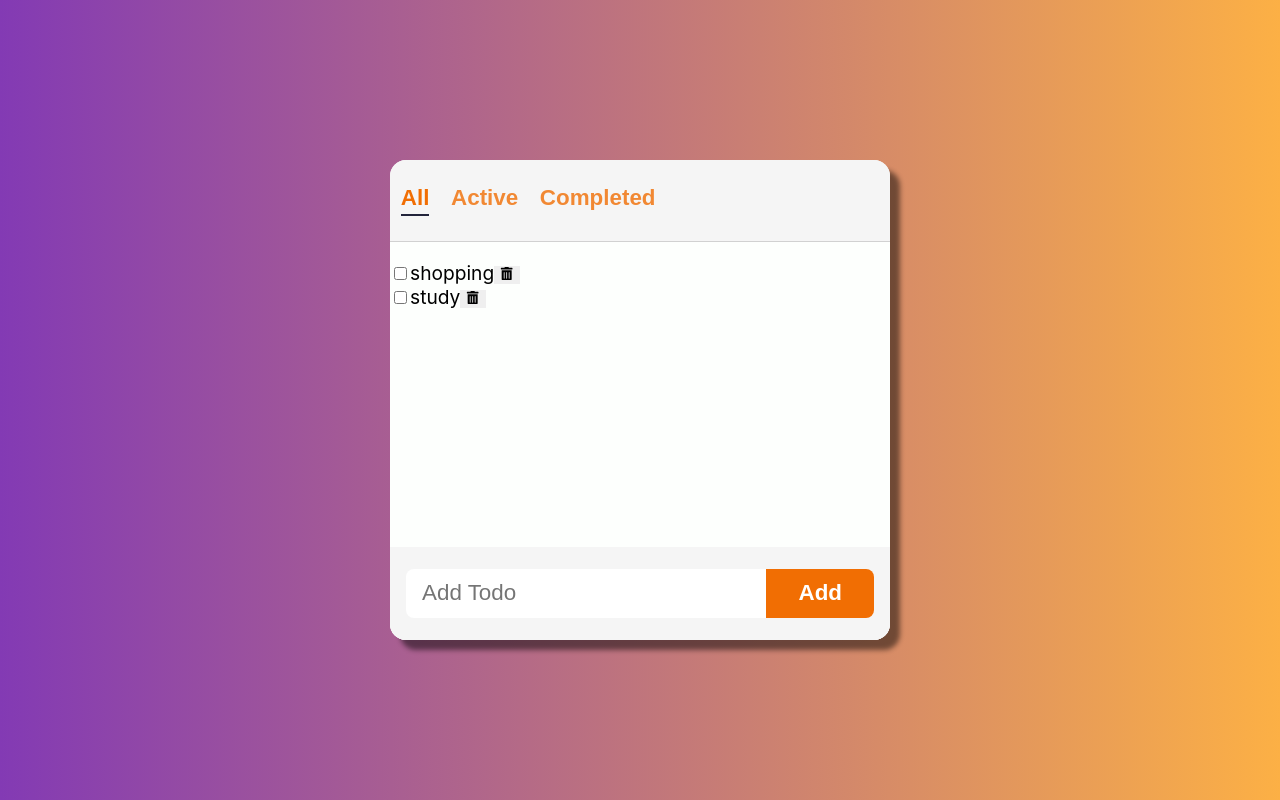
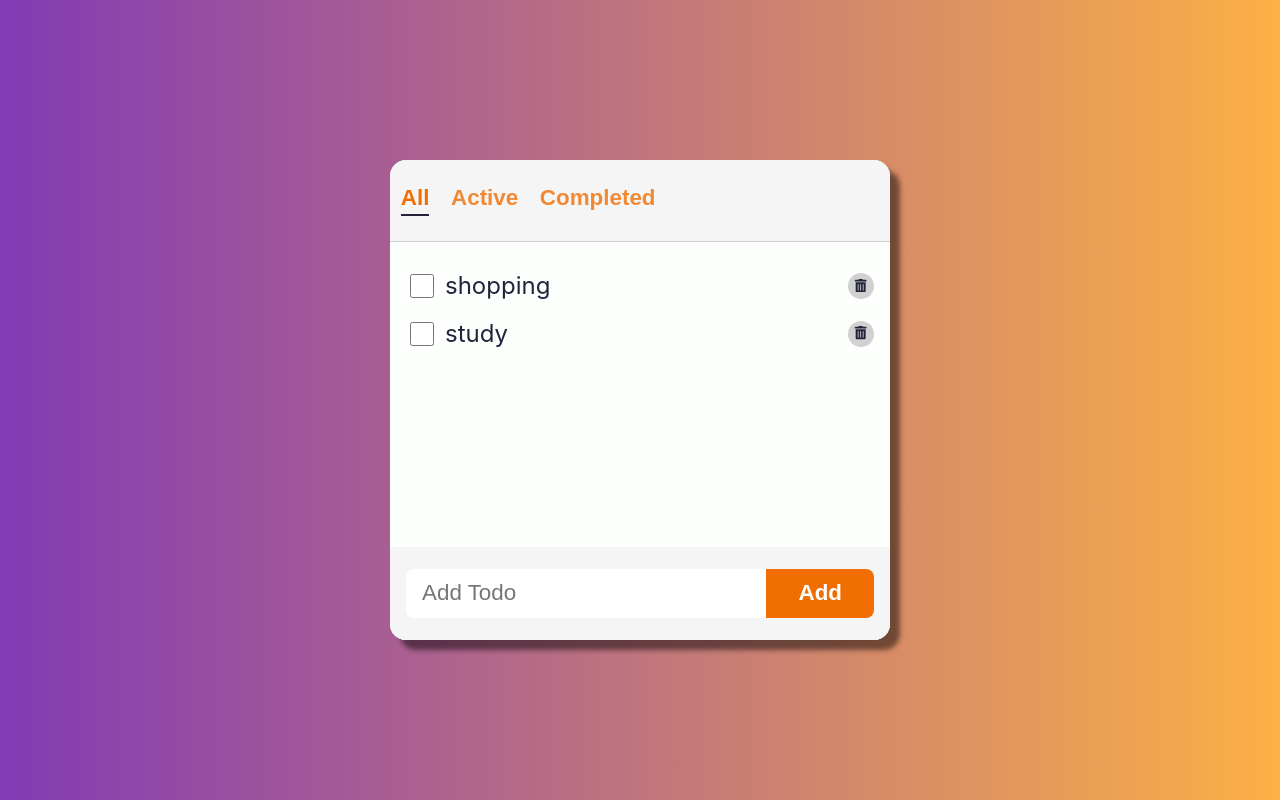
Before and after one commit to Gracekangdh/Todo-App_React, a React (Create React App) app: page / in a window 1280 px wide. Built offline with nearby package versions, Linux system fonts and the light colour scheme.

Commit message:
feat: styling Todo items

```diff
--- a/src/components/Todo/Todo.jsx
+++ b/src/components/Todo/Todo.jsx
@@ -1,5 +1,6 @@
 import React from "react";
 import { FaTrashAlt } from "react-icons/fa";
+import styles from "./Todo.module.css";
 
 export default function Todo({ todo, onUpdate, onDelete }) {
   const { text, status } = todo;
@@ -9,17 +10,22 @@
   };
   const handleDelete = () => onDelete(todo);
   return (
-    <li>
+    <li className={styles.todo}>
       <input
+        className={styles.checkbox}
         type="checkbox"
         id="checkbox"
         checked={status === "completed"}
         onChange={handleChange}
       />
-      <label htmlFor="checkbox">{text}</label>
-      <button onClick={handleDelete}>
-        <FaTrashAlt />
-      </button>
+      <label htmlFor="checkbox" className={styles.text}>
+        {text}
+      </label>
+      <span className={styles.icon}>
+        <button onClick={handleDelete} className={styles.button}>
+          <FaTrashAlt />
+        </button>
+      </span>
     </li>
   );
 }
--- /dev/null
+++ b/src/components/Todo/Todo.module.css
@@ -0,0 +1,37 @@
+.todo {
+  display: flex;
+  justify-content: space-between;
+  align-items: center;
+  padding: 0.5rem 1rem;
+  margin: 0.1rem 0;
+  color: var(--color-text);
+}
+
+.checkbox {
+  width: 1.5rem;
+  height: 1.5rem;
+}
+
+.text {
+  flex: 1 1 0%;
+  margin-left: 0.5rem;
+  font-size: 1.5rem;
+}
+
+.icon {
+  width: 26px;
+  height: 26px;
+  background-color: var(--color-grey);
+  border-radius: 100%;
+  transition: all 150ms ease-out;
+}
+
+.icon:hover {
+  background-color: var(--color-accent);
+  transform: rotate(15deg) scale(1.2);
+}
+
+.button {
+  color: var(--color-text);
+  background-color: transparent;
+}
--- a/src/index.css
+++ b/src/index.css
@@ -5,6 +5,7 @@
   --color-text: #22243b;
   --color-accent: #f16e03;
   --color-white: white;
+  --color-scrollbar: #aaa7a7;
 }
 
 body {
@@ -20,6 +21,7 @@
   justify-content: center;
   align-items: center;
   font-size: 1.2rem;
+  accent-color: var(--color-accent);
   background: rgb(131, 58, 180);
   background: linear-gradient(
     90deg,
@@ -58,3 +60,19 @@
   outline: none;
   border: none;
 }
+
+::-webkit-scrollbar {
+  width: 0.5rem;
+}
+
+::-webkit-scrollbar-track {
+  background-color: var(--color-bg-dark);
+}
+
+::-webkit-scrollbar-thumb {
+  background-color: var(--color-scrollbar);
+}
+
+::-webkit-scrollbar-thumb:hover {
+  background-color: var(--color-accent);
+}
```
